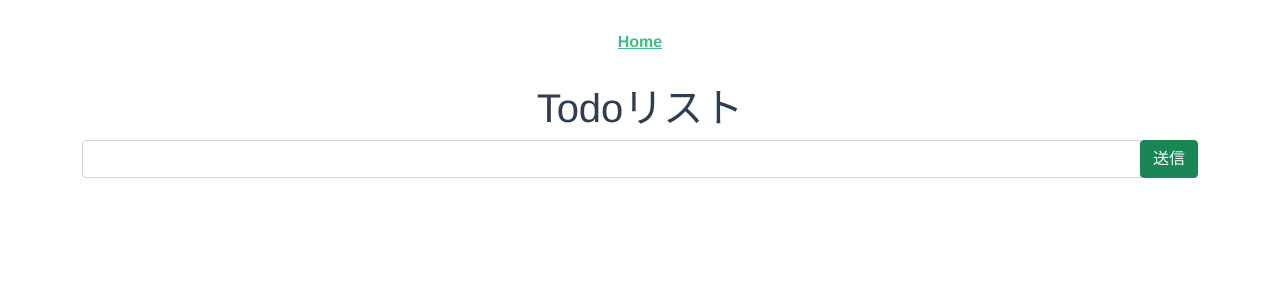
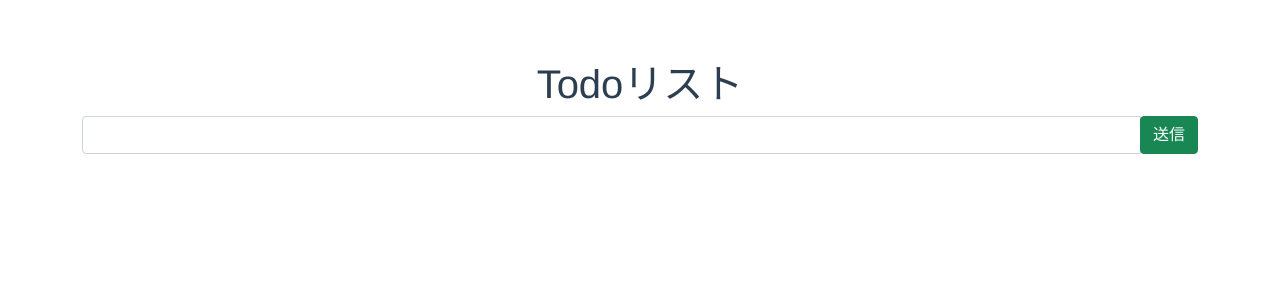
Before and after one commit to kinari321/vue.js_practice, a Vue app in the folder todo-firebase/: page / in a window 1280 px wide. Shown: the top 300 px of the page. Built offline with nearby package versions, Linux system fonts and the light colour scheme.

Commit message:
edit router & css

```diff
--- a/todo-firebase/src/App.vue
+++ b/todo-firebase/src/App.vue
@@ -1,7 +1,7 @@
 <template>
   <div id="app">
     <div id="nav">
-      <router-link to="/">Home</router-link>
+      <!-- <router-link to="/">Home</router-link> -->
       <!-- <router-link to="/about"> | About</router-link> -->
     </div>
     <router-view/>
--- a/todo-firebase/src/components/TodoForm.vue
+++ b/todo-firebase/src/components/TodoForm.vue
@@ -26,6 +26,6 @@
   };
 </script>
 
-<style lang="scss" scoped>
+<style scoped>
 
 </style>
```
